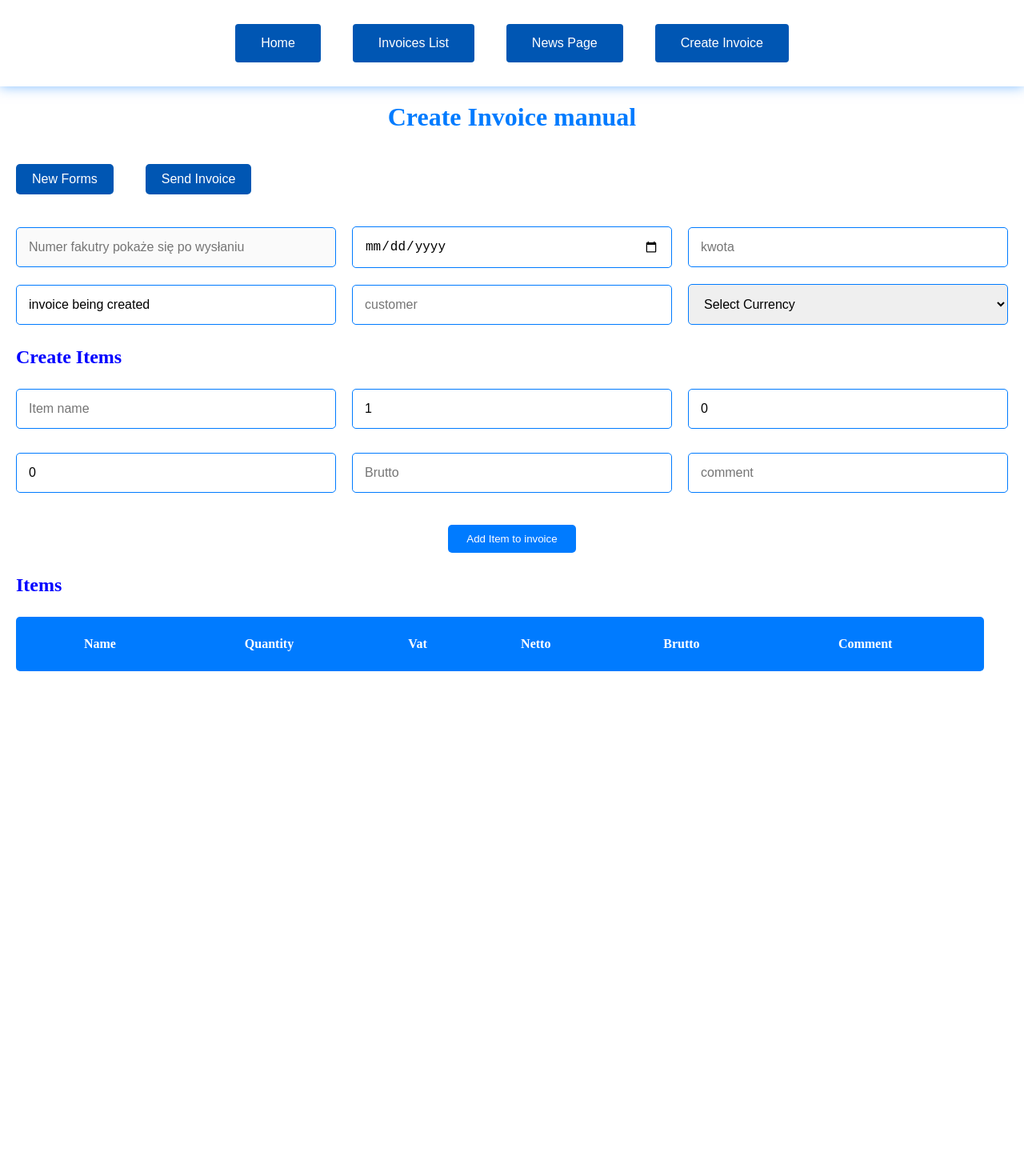
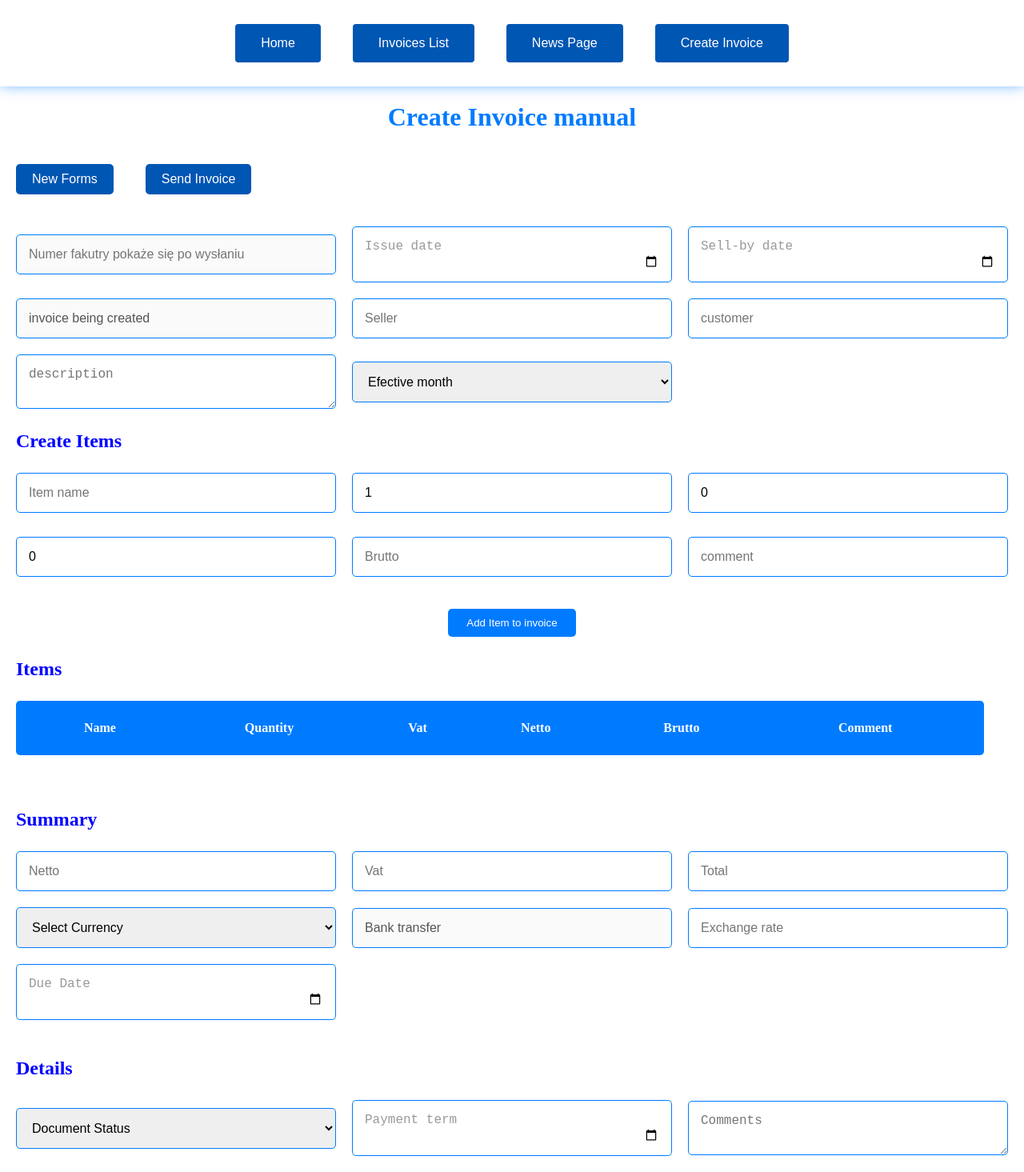
Before and after one commit to KacperLewicki/Invoices_Finance, a React (Create React App) app in the folder frontend/: page /CreateInvoicePage in a window 1280 px wide. Shown: the whole page at 80% size. Before the commit the page ends 879 px from the top, so only its background shows below. Built offline with nearby package versions, Linux system fonts and the light colour scheme.

Commit message:
add new input in createinvoice and data + add new css

```diff
--- a/frontend/src/components/CreateInvoice/CreateInvoice.css
+++ b/frontend/src/components/CreateInvoice/CreateInvoice.css
@@ -7,6 +7,46 @@
     justify-content: center;
     align-items: center;
     border-radius: 10px;
+
+  }
+
+  .formSummary {
+
+    display: grid;
+    grid-template-columns: repeat(3, 1fr);
+    grid-gap: 20px;
+    padding: 20px;
+    justify-content: center;
+    align-items: center;
+    border-radius: 10px;
+
+  }
+
+  .summaryh2 {
+
+    grid-column: span 3;
+    grid-row: span 3;
+    color: blue;
+
+  }
+
+  .formDetalis {
+
+    display: grid;
+    grid-template-columns: repeat(3, 1fr);
+    grid-gap: 20px;
+    padding: 20px;
+    justify-content: center;
+    align-items: center;
+    border-radius: 10px;
+
+  }
+
+  .detailsh2 {
+
+    grid-column: span 3;
+    grid-row: span 3;
+    color: blue;
 
   }
 
@@ -66,3 +106,19 @@
     background-color: green;
 
   }
+
+  input[type="date"]::before {
+	color: #999999;
+	content: attr(placeholder);
+  }
+  input[type="date"] {
+	color: #ffffff;
+  }
+  input[type="date"]:focus,
+  input[type="date"]:valid {
+	color: #666666;
+  }
+  input[type="date"]:focus::before,
+  input[type="date"]:valid::before {
+	content: "" !important;
+  }
--- a/frontend/src/components/CreateInvoice/CreateInvoice.jsx
+++ b/frontend/src/components/CreateInvoice/CreateInvoice.jsx
@@ -13,7 +13,19 @@ class CreateInvoice extends React.Component {
     const initialState = savedData ? JSON.parse(savedData) :  {
         nameInvoice: "",
         dataInvoice: Date,
-        amountInvoice: Number,
+        dataInvoiceSell: Date,
+        DueDate: Date,
+        PaymentTerm: Date,
+        comments: "",
+        seller: "",
+        description: "",
+        summaryNetto: Number,
+        summaryVat: Number,
+        summaryBrutto: Number,
+        ExchangeRate: Number,
+        paymentMethod: "Bank transfer",
+        EfectiveMonth: {value: ""},
+        documentStatus: {value: ""},
         status: "invoice being created",
         currency: {value: ""},
         customerName: "",
@@ -59,13 +71,23 @@ handleFormSubmit = (e) => {
     });
 };
 
-
 addNewForms = () => {
 
       this.setState(this.state = {
         nameInvoice: "",
-        dataInvoice: "",
-        amountInvoice: 0,
+        dataInvoice: null,
+        dataInvoiceSell: null,
+        DueDate: null,
+        PaymentTerm: null,
+        summaryNetto: null,
+        summaryVat: null,
+        summaryBrutto: null,
+        ExchangeRate: null,
+        seller: "",
+        description: "",
+        paymentMethod: "Bank transfer",
+        EfectiveMonth: "",
+        documentStatus: "",
         status: "invoice being created",
         currency: "",
         customerName: "",
@@ -87,17 +109,46 @@ render(){
         <>
         <h1 className='h1_create_invoices'>Create Invoice manual</h1>
 
+        <form onSubmit={this.handleFormSubmit}>
+
         <button onClick={this.addNewForms} className='addNewFormButton'>New Forms</button>
-
         <button className='invoiceCreateButton' disabled={iconsBlocked} type='submit'> Send Invoice </button>
 
-        <form onSubmit={this.handleFormSubmit} className='invoices_forms'>
+        <form className='invoices_forms'>
 
         <input className='inputValue_invoices' name='nameInvoice' type='text' value={this.state.nameInvoice} disabled placeholder='Numer fakutry pokaże się po wysłaniu'/>
-        <input className='inputValue_invoices' name='dataInvoice' type='date' value={this.state.dataInvoice} disabled={iconsBlocked} onChange={this.handlerInvoice}/>
-        <input className='inputValue_invoices' name='amountInvoice' type= "Number" value={this.state.amountInvoice} disabled={iconsBlocked} onChange={this.handlerInvoice} placeholder='kwota'/>
-        <input className='inputValue_invoices' name='status' value={this.state.status} disable onChange={this.handlerInvoice}/>
+        <input className='inputValue_invoices' name='dataInvoice' type="date" required disabled={iconsBlocked} value={this.state.dataInvoice} onChange={this.handlerInvoice} placeholder='Issue date'/>
+        <input className='inputValue_invoices' name='dataInvoiceSell' type='date' placeholder='Sell-by date' required value={this.state.dataInvoiceSell} disabled={iconsBlocked} onChange={this.handlerInvoice}/>
+        <input className='inputValue_invoices' name='status' value={this.state.status} disabled onChange={this.handlerInvoice}/>
+        <input className='inputValue_invoices' name='seller' type= "text" value={this.state.seller} disabled={iconsBlocked} onChange={this.handlerInvoice} placeholder='Seller'/>
         <input className='inputValue_invoices' name='customerName' type='text' value={this.state.customerName} disabled={iconsBlocked} onChange={this.handlerInvoice} placeholder='customer'/>
+        <textarea className='inputValue_invoices' name='description' type='text' value={this.state.description} disabled={iconsBlocked} onChange={this.handlerInvoice} placeholder='description'/>
+        <label>
+        <select className='inputValue_invoices' name="EfectiveMonth" type='text' value={this.state.EfectiveMonth} disabled={iconsBlocked} onChange={this.handlerInvoice}>
+            <option hidden>Efective month</option>
+            <option>January</option>
+            <option>February</option>
+            <option>March</option>
+            <option>April</option>
+            <option>May</option>
+            <option>June</option>
+            <option>July</option>
+            <option>August</option>
+            <option>September</option>
+            <option>October</option>
+            <option>November</option>
+            <option>December</option>
+        </select>
+        </label>
+
+        <CreateItemInvoice updateItems={this.updateItems} />
+        </form>
+
+        <form className="formSummary">
+        <h2 className='summaryh2'>Summary</h2>
+        <input className='inputValue_invoices' type='number' name='summaryNetto' value={this.state.summaryNetto} onChange={this.handlerInvoice} placeholder='Netto' />
+        <input className='inputValue_invoices' type='number' name='summaryVat' value={this.state.summaryVat} onChange={this.handlerInvoice} placeholder='Vat' />
+        <input className='inputValue_invoices' type='number' name='summaryBrutto' value={this.state.summaryBrutto} onChange={this.handlerInvoice} placeholder='Total' />
 
         <label>
         <select className='inputValue_invoices' name="currency" type='text' value={this.state.currency} disabled={iconsBlocked} onChange={this.handlerInvoice}>
@@ -107,11 +158,26 @@ render(){
             <option>USD</option>
         </select>
         </label>
-
-        <CreateItemInvoice updateItems={this.updateItems} />
-
+        <input className='inputValue_invoices' name='paymentMethod' value={this.state.paymentMethod} disabled onChange={this.handlerInvoice} />
+        <input className='inputValue_invoices' type='number' name='ExchangeRate' value={this.state.ExchangeRate} onChange={this.handlerInvoice} placeholder='Exchange rate' />
+        <input className='inputValue_invoices' name='DueDate' type='date' placeholder='Due Date' required value={this.state.DueDate} disabled={iconsBlocked} onChange={this.handlerInvoice}/>
         </form>
 
+        <form className ="formDetalis">
+        <h2 className='detailsh2'>Details</h2>
+        <select className='inputValue_invoices' name="documentStatus" type='text' value={this.state.documentStatus} disabled={iconsBlocked} onChange={this.handlerInvoice}>
+            <option hidden>Document Status</option>
+            <option>Issued</option>
+            <option>Paid</option>
+            <option>Partly Paid</option>
+            <option>Settled</option>
+            <option>Corrected</option>
+
+        </select>
+        <input className='inputValue_invoices' name='PaymentTerm' type='date' placeholder='Payment term' required value={this.state.PaymentTerm} disabled={iconsBlocked} onChange={this.handlerInvoice}/>
+        <textarea className='inputValue_invoices' name='comments' type='text' value={this.state.comments} disabled={iconsBlocked} onChange={this.handlerInvoice} placeholder='Comments'/>
+        </form>
+        </form>
         </>
 
     )
```
Also changed, not shown: 1 other file (tests, documents, lock files or other folders).
